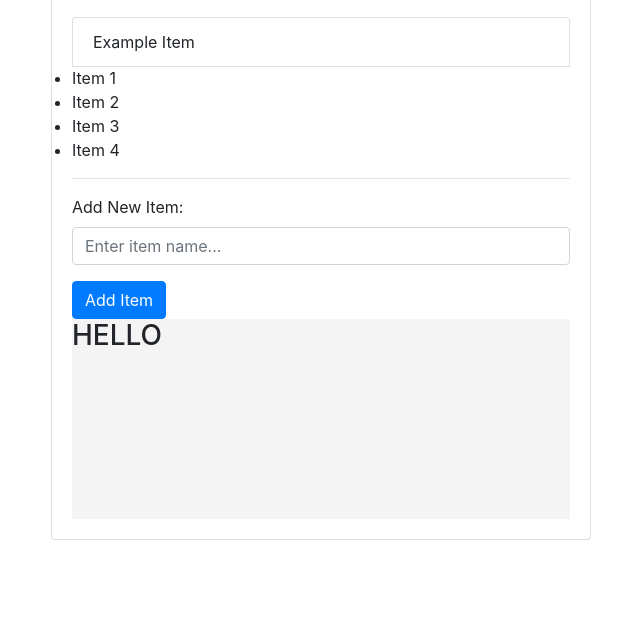
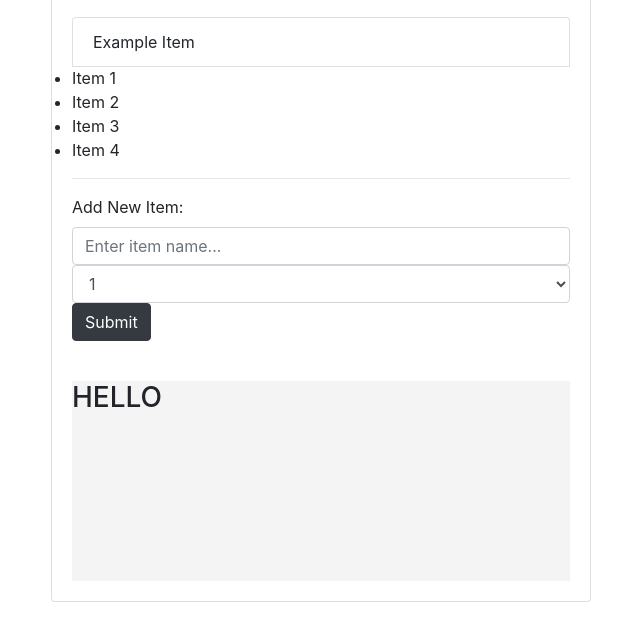
Before and after one commit to iamAkuma/Learning-DOM, a plain HTML site: page index.html in a window 1280 px wide. Shown: the part 133-774 px from the top of the page, without its empty margins (319-959 px from the left). Drawn offline with nearby package versions, Linux system fonts and the light colour scheme.

Commit message:
progressing

```diff
--- a/dom.js
+++ b/dom.js
@@ -117,16 +117,22 @@ var box = document.getElementById('box');
 
 var itemInput = document.querySelector('input[type="text"]');
 var form = document.querySelector('form');
+var select = document.querySelector('select');
 
-itemInput.addEventListener('keydown', runEvent);
+
+// select.addEventListener('input', runEvent);
+// itemInput.addEventListener('input', runEvent);
+
+form.addEventListener('submit', runEvent);
+
 function runEvent(e) {
+
     console.log('EVENT TYPE: '+e.type);
-
-    console.log(e.target.value);
-    document.getElementById('output').innerHTML = '<h3>' +e.target.value+ '</h3>'
+    e.preventDefault();
+    // console.log(e.target.value);
+ }
+    // document.getElementById('output').innerHTML = '<h3>' +e.target.value+ '</h3>'
 //TRACK MOUSE CO-ORDINATES
     // output.innerHTML = '<h3>MouseX:'+e.offsetX+'</h3><h3> MouseY:' +e.offsetY+ '</h3>';
 
     // document.body.style.backgroundColor = "rgb("+e.offsetX+", "+e.offsetY+",40)";
-
-}
--- a/index.html
+++ b/index.html
@@ -25,11 +25,17 @@
               <li>Item 4</li>
             </ul>
             <hr>
-            <div class="form-group">
+            <form class="form-group">
               <label for="item-input">Add New Item:</label>
               <input type="text" id="item-input" class="form-control" placeholder="Enter item name...">
-            </div>
-            <button id="add-item-btn" class="btn btn-primary">Add Item</button>
+              <select class="form-control mr-2">
+                <option value="1">1</option>
+                <option value="2">2</option>
+                <option value="3">3</option>
+              </select>
+
+            <input type = "submit" class="btn btn-dark" value="Submit">
+          </form>
             <br>
             <div id ="box" style = "width:400ox; height:200px; background: #f4f4f4 ;"><h3>HELLO</h3>
             <div id = "output"></div>
```
